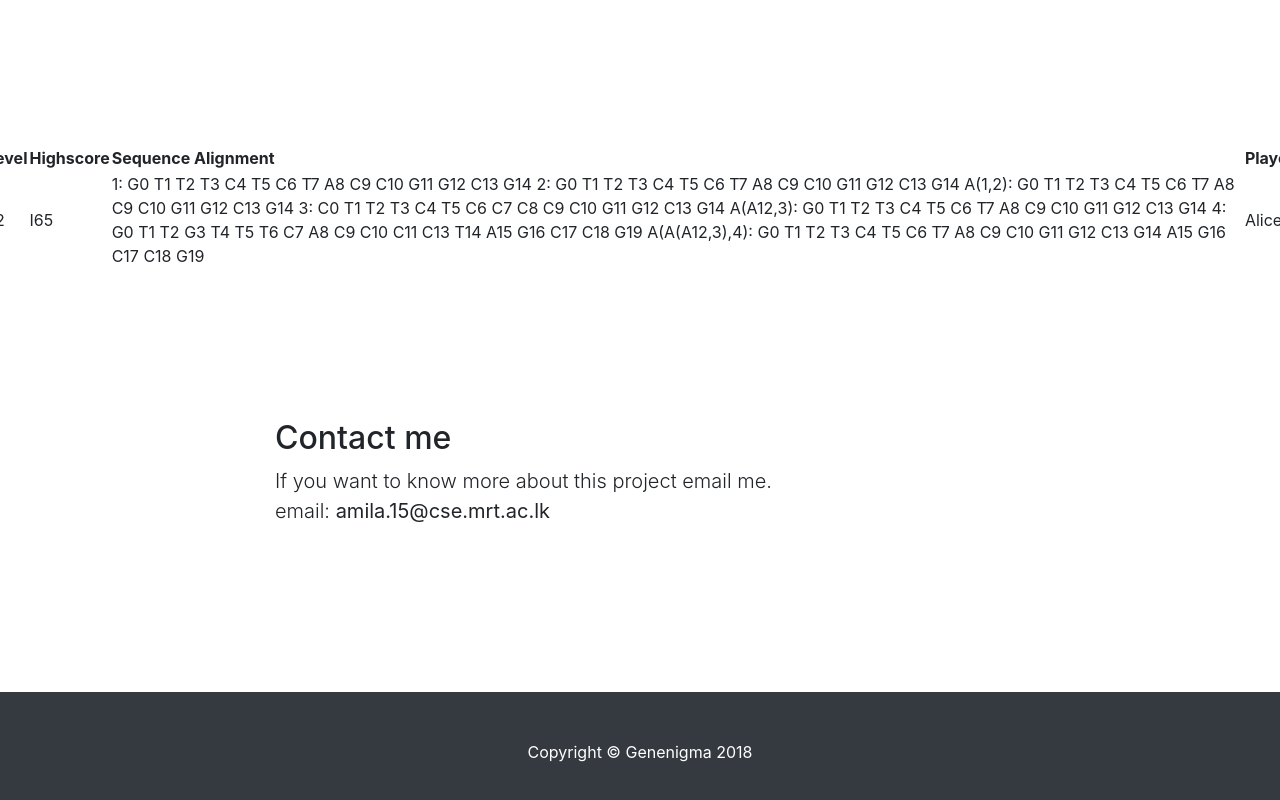
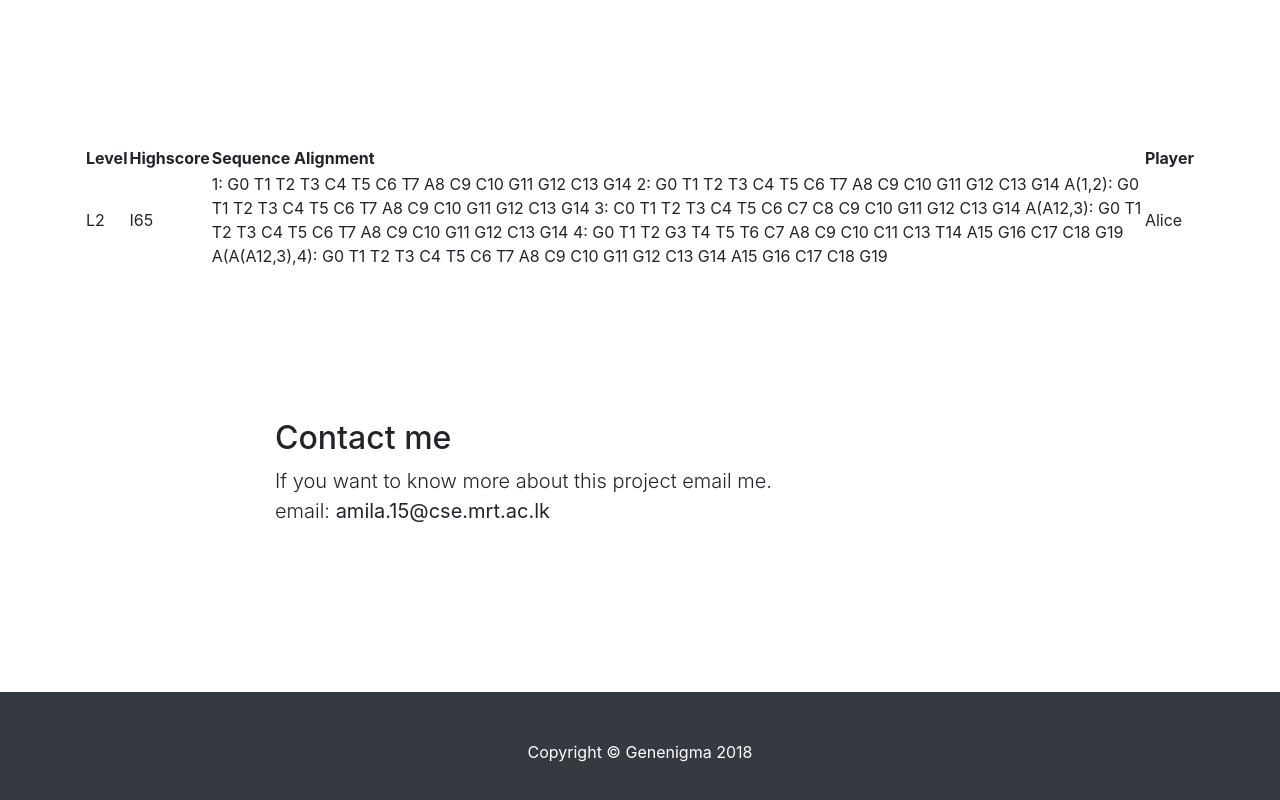
Before and after one commit to Amila-Rukshan/Amila-Rukshan.github.io, a website with bundled scripts: page index.html in a window 1280 px wide. Shown: the part 1183-1983 px from the top of the page. Built offline with nearby package versions, Linux system fonts and the light colour scheme.

Commit message:
Update index.html

```diff
--- a/index.html
+++ b/index.html
@@ -60,7 +60,7 @@
       </div>
     </section>
 
-   <div class="row">
+    <div class="container">
         <table id="table" data-height="460">
         <thead>
             <tr>
```
